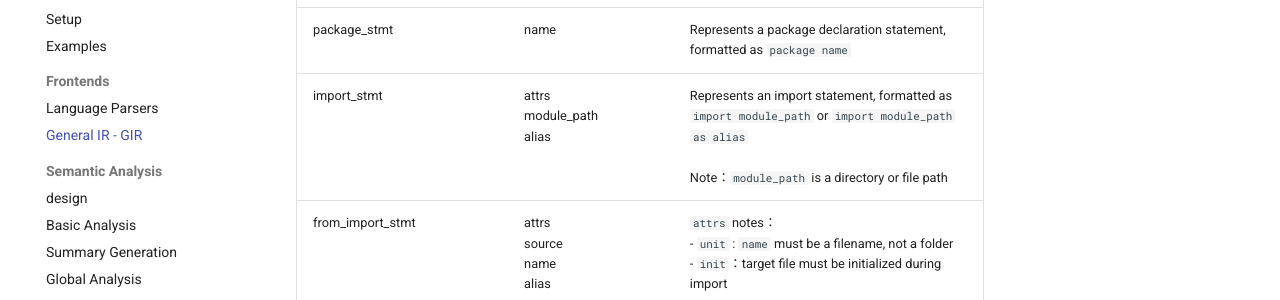
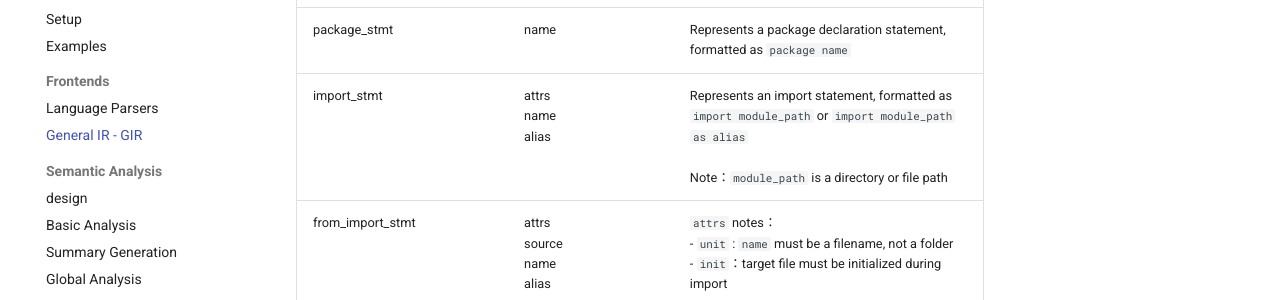
Before and after one commit to yang-guangliang/lian, an MkDocs documentation site: the page built from docs/en/gir.md, in a window 1280 px wide and 900 px high, scrolled down 362 px. Shown: the part 152-452 px from the top of the window. Built offline with MkDocs 1.6.1 and Material for MkDocs 9.7.7, drawn with Linux system fonts in a browser that asks for light colours; comment, search, counter and statistics services are not loaded.

Commit message:
update docs/en/gir.md.
Signed-off-by: 杨广亮 <yanggl@fudan.edu.cn>

```diff
--- a/docs/en/gir.md
+++ b/docs/en/gir.md
@@ -6,7 +6,7 @@ This page describes our self-developed universal intermediate language. Compared
 | namespace_decl                | name<br>body                                                 | namespace name {body}                                        |
 | comment_stmt                  | data                                                         |                                                              |
 | package_stmt                  | name                                                         | Represents a package declaration statement, formatted as `package name` |
-| import_stmt                   | attrs<br>module_path<br>alias                                | Represents an import statement, formatted as `import module_path` or `import module_path as alias` <br><br/>Note：`module_path` is a directory or file path |
+| import_stmt                   | attrs<br>name<br>alias                                | Represents an import statement, formatted as `import module_path` or `import module_path as alias` <br><br/>Note：`module_path` is a directory or file path |
 | from_import_stmt              | attrs<br>source<br>name<br>alias                        | `attrs` notes： <br/>- `unit` : `name` must be a filename, not a folder<br>- `init`：target file must be initialized during import |
 | export_stmt                   | attrs<br>name<br>alias                                       | Represents an export command: `export <name> as <alias>`<br/>`attrs` identifies if it is `export default` (JS-only) |
 | from_export_stmt              | attrs<br>module_path<br>name<br>alias                        |                                                              |
```
